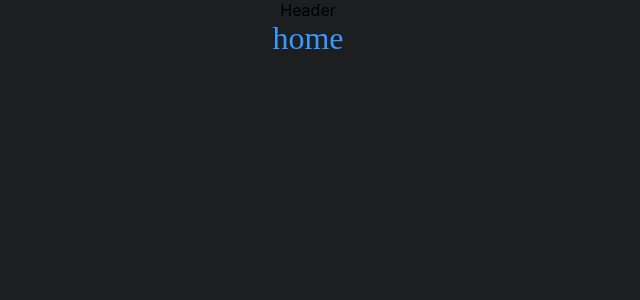
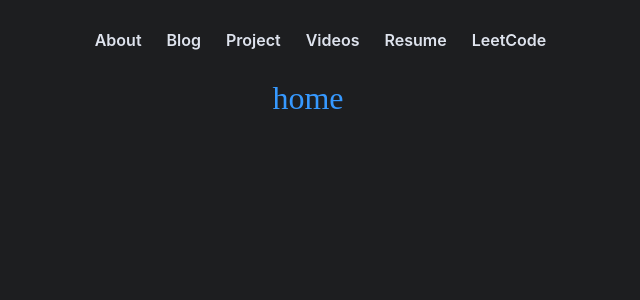
Before and after one commit to gusttavonl/gustavonoronha.com.br, a Next.js app: page /home in a window 1280 px wide. Shown: the top 300 px of the page, without its empty margins (332-972 px from the left). Built offline with nearby package versions, Linux system fonts and the light colour scheme.

Commit message:
feat: use header component on default layout

```diff
--- a/src/components/Layouts/DefaultLayout/index.tsx
+++ b/src/components/Layouts/DefaultLayout/index.tsx
@@ -1,3 +1,4 @@
+import Header from '@/components/header'
 import * as S from './styles'
 
 type DefaultLayoutProps = {
@@ -7,7 +8,7 @@ type DefaultLayoutProps = {
 const DefaultLayout = ({ children }: DefaultLayoutProps) => {
   return (
     <S.Layout>
-      <S.Header>Header</S.Header>
+      <Header />
       <S.Content>{children}</S.Content>
     </S.Layout>
   )
--- a/src/components/Layouts/DefaultLayout/styles.ts
+++ b/src/components/Layouts/DefaultLayout/styles.ts
@@ -7,13 +7,6 @@ export const Layout = styled.div`
   height: 100vh;
 `
 
-export const Header = styled.div`
-  display: flex;
-  flex-direction: row;
-  align-itens: center;
-  justify-content: center;
-`
-
 export const Content = styled.div`
   display: flex;
   flex-direction: row;
```
